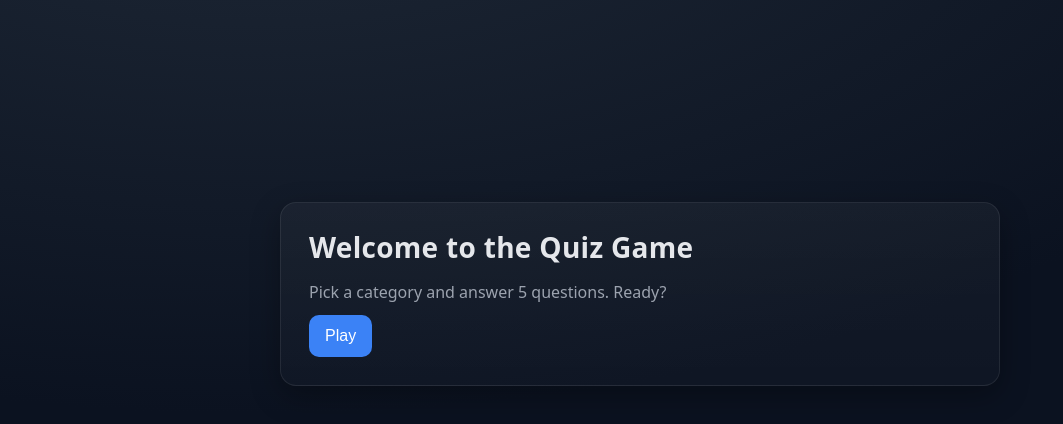
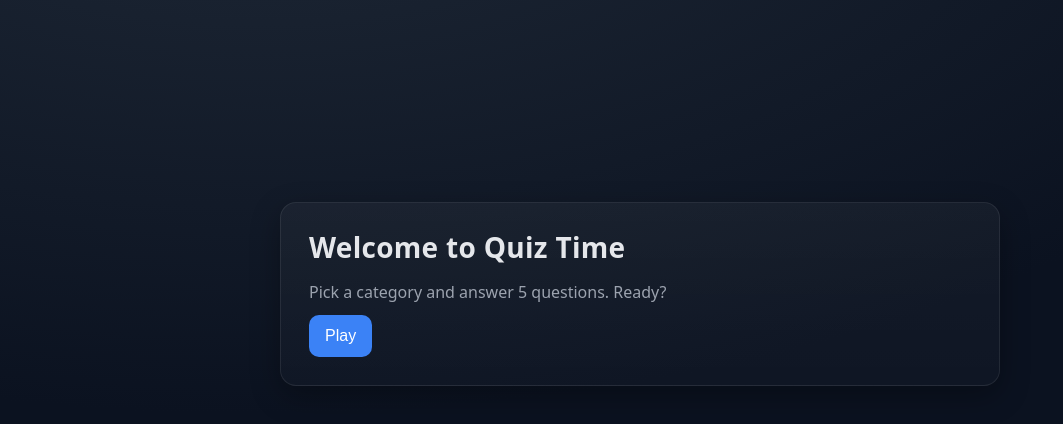
Before and after one commit to abhinavvimalshah/miniprojectbcasem3, a plain HTML site: page quiz.html in a window 1280 px wide. Shown: the part 106-530 px from the top of the page, without its empty margins (0-1063 px from the left). Drawn offline with Linux system fonts and the light colour scheme.

Commit message:
Update quiz.html

```diff
--- a/quiz.html
+++ b/quiz.html
@@ -2,7 +2,7 @@
 <html lang="en">
 <head>
   <meta charset="UTF-8" />
-  <title>Quiz Game</title>
+  <title>Quiz Time</title>
   <meta name="viewport" content="width=device-width, initial-scale=1" />
   <style>
     :root { --bg:#0f172a; --card:#111827; --text:#e5e7eb; --accent:#3b82f6; --muted:#9ca3af; }
@@ -56,7 +56,7 @@
     <div class="card">
       <!-- MAIN SCREEN -->
       <section id="main" class="screen active">
-        <h1>Welcome to the Quiz Game</h1>
+        <h1>Welcome to  Quiz Time</h1>
         <p>Pick a category and answer 5 questions. Ready?</p>
         <button class="btn" id="playBtn">Play</button>
       </section>
```
